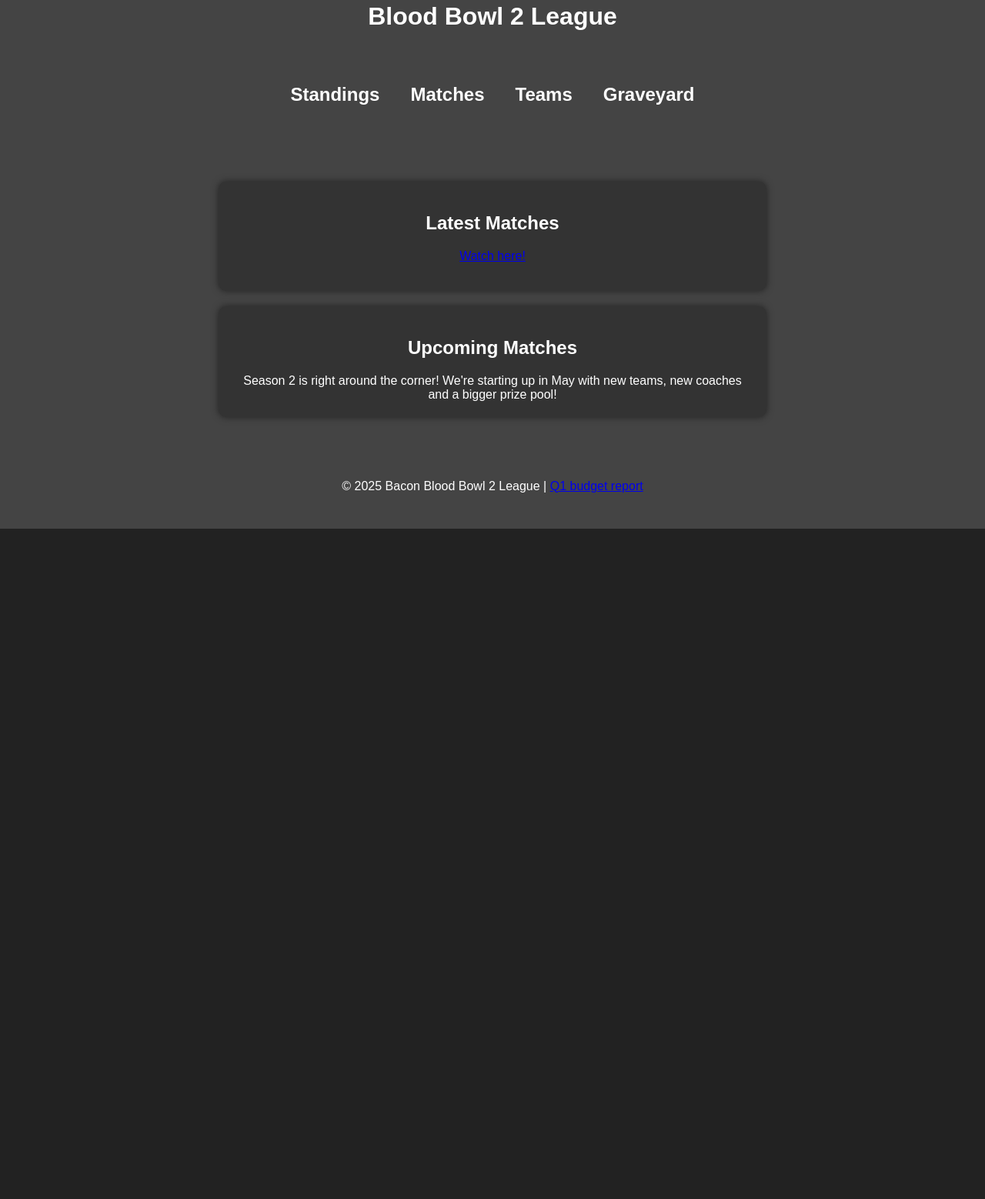
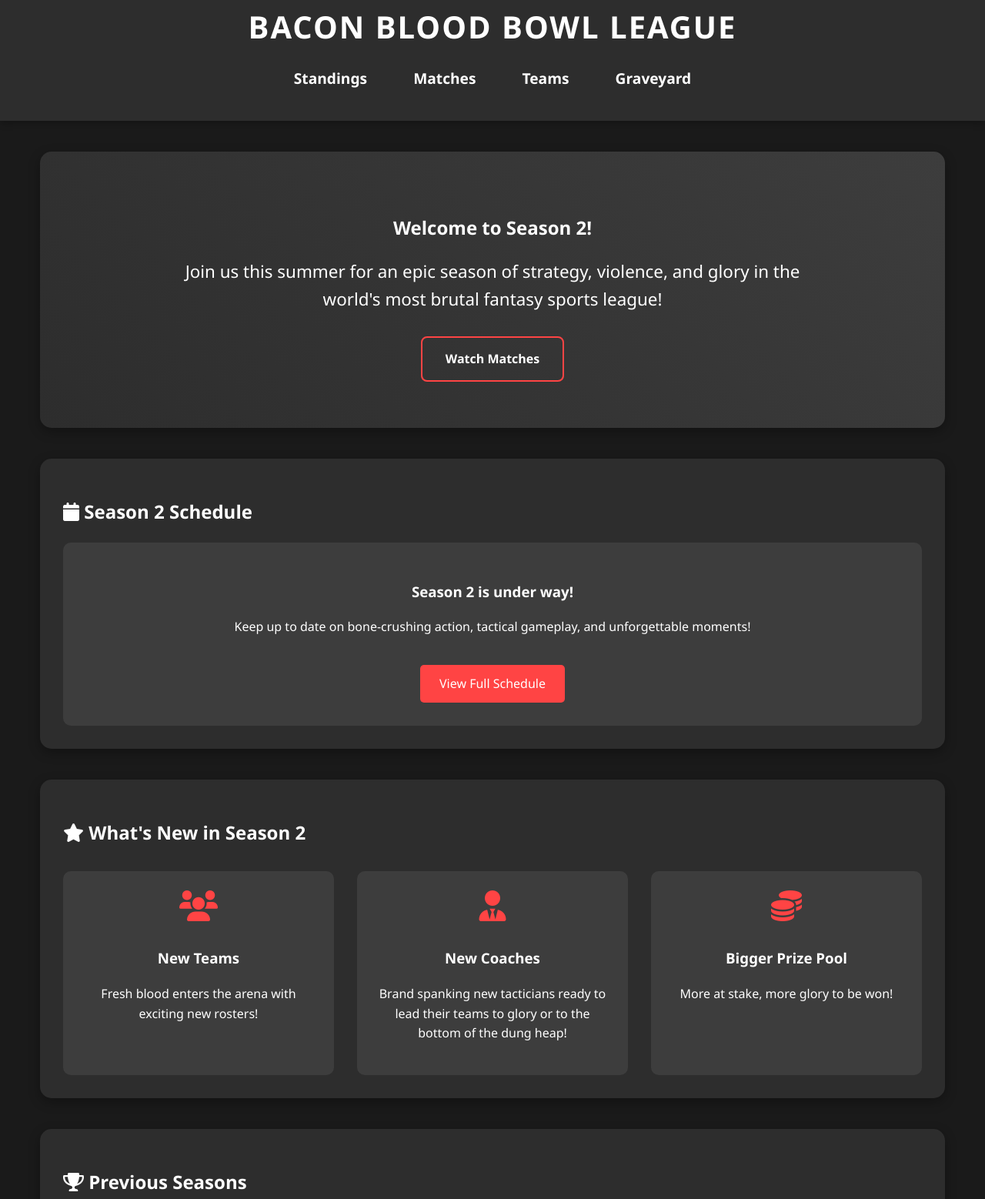
Before and after one commit to baocnnn/bacon-blood-bowl, a plain HTML site: page index.html in a window 1280 px wide. Shown: the part 17-1575 px from the top of the page at 77% size. Before the commit the page ends 800 px from the top, so only its background shows below. Drawn offline with Linux system fonts and the light colour scheme.

Commit message:
new landing page

```diff
--- a/index.html
+++ b/index.html
@@ -4,13 +4,12 @@
     <meta charset="UTF-8">
     <meta name="viewport" content="width=device-width, initial-scale=1.0">
     <title>Bacon Blood Bowl League</title>
-    <linK rel="stylesheet" href="style.css">
+    <link rel="stylesheet" href="style.css">
+    <link rel="stylesheet" href="https://cdnjs.cloudflare.com/ajax/libs/font-awesome/6.0.0/css/all.min.css">
 </head>
 <body>
     <header>
-        <h1>Blood Bowl 2 League</h1>
-        <header>
-
+        <h1>Bacon Blood Bowl League</h1>
         <nav>
             <ul>
                 <li><a href="standings.html">Standings</a></li>
@@ -22,18 +21,66 @@
     </header>
 
     <main>
-         <section id="latest-matches">
-            <h2>Latest Matches</h2>
-            <p><a href="https://www.youtube.com/watch?v=PLoePKhEHG0&list=PLYdtlrYs1oSKONWUi4ml8mxIT0eKKIh4p" target="_blank">Watch here!</a></p>
+        <section id="hero" class="hero-section">
+            <h2>Welcome to Season 2!</h2>
+            <p class="hero-text">Join us this summer for an epic season of strategy, violence, and glory in the world's most brutal fantasy sports league!</p>
+            <div class="cta-buttons">
+                <a href="https://www.youtube.com/playlist?list=PLYdtlrYs1oSIsJgybTGa_pQOROkwb0OsA" target="_blank" class="cta-button secondary">Watch Matches</a>
+            </div>
         </section>
 
         <section id="upcoming-matches">
-            <h2>Upcoming Matches</h2>
-            <div id="schedule">Season 2 is right around the corner! We're starting up in May with new teams, new coaches and a bigger prize pool!</div>
+            <h2><i class="fas fa-calendar"></i> Season 2 Schedule</h2>
+            <div id="schedule" class="schedule-container">
+                <div class="season-announcement">
+                    <h3>Season 2 is under way!</h3>
+                    <p>Keep up to date on bone-crushing action, tactical gameplay, and unforgettable moments!</p>
+                    <a href="matches.html" class="schedule-button">View Full Schedule</a>
+                </div>
+            </div>
+        </section>
+
+        <section id="league-features">
+            <h2><i class="fas fa-star"></i> What's New in Season 2</h2>
+            <div class="features-grid">
+                <div class="feature">
+                    <i class="fas fa-users"></i>
+                    <h3>New Teams</h3>
+                    <p>Fresh blood enters the arena with exciting new rosters!</p>
+                </div>
+                <div class="feature">
+                    <i class="fas fa-user-tie"></i>
+                    <h3>New Coaches</h3>
+                    <p>Brand spanking new tacticians ready to lead their teams to glory or to the bottom of the dung heap!</p>
+                </div>
+                <div class="feature">
+                    <i class="fas fa-coins"></i>
+                    <h3>Bigger Prize Pool</h3>
+                    <p>More at stake, more glory to be won!</p>
+                </div>
+            </div>
+        </section>
+
+        <section id="previous-seasons">
+            <h2><i class="fas fa-trophy"></i> Previous Seasons</h2>
+            <div class="match-grid">
+                <div class="match-card">
+                    <h3>Season 1</h3>
+                    <p>Watch our previous season highlights while Season 2 is ongoing!</p>
+                    <a href="https://www.youtube.com/watch?v=PLoePKhEHG0&list=PLYdtlrYs1oSKONWUi4ml8mxIT0eKKIh4p" target="_blank" class="watch-button">
+                        <i class="fas fa-play-circle"></i> Watch Highlights
+                    </a>
+                </div>
+            </div>
         </section>
     </main>
     <footer>
-        <p>&copy; 2025 Bacon Blood Bowl 2 League | <a href="https://youtu.be/A3cTDWc_zw4?si=ZKpr8F91getyt7dA">Q1 budget report</a> </p>
+        <div class="footer-content">
+            <div class="footer-links">
+                <a href="https://youtu.be/A3cTDWc_zw4?si=ZKpr8F91getyt7dA">Q1 Budget Report</a>
+            </div>
+            <p>&copy; 2025 Bacon Blood Bowl 2 League</p>
+        </div>
     </footer>
 
     <script src="script.js"></script>
--- a/style.css
+++ b/style.css
@@ -1,36 +1,36 @@
 body {
-    font-family: Arial, sans-serif;
+    font-family: 'Segoe UI', Arial, sans-serif;
     margin: 0;
     padding: 0;
-    background-color: #222;
+    background-color: #1a1a1a;
     color: #fff;
+    line-height: 1.6;
 }
 
 header {
-    background-color: #444;
+    background-color: #2d2d2d;
     padding: 20px;
     text-align: center;
-    display: flex;
-    flex-direction: column;
-    align-items: center;
-    justify-content: center;
-    gap: 15px;
+    box-shadow: 0 2px 10px rgba(0, 0, 0, 0.3);
 }
 
-header img {
-    height: 500px;
-    width: auto;
+.tagline {
+    font-size: 1.2em;
+    color: #ff4444;
+    margin: 10px 0;
 }
 
 h1 {
     margin: 0;
-    font-size: 2em;
+    font-size: 2.5em;
+    color: #ffffff;
+    text-transform: uppercase;
+    letter-spacing: 2px;
 }
 
 nav {
     width: 100%;
-    text-align: center;
-    margin-top: 10px;
+    margin-top: 20px;
 }
 
 nav ul {
@@ -39,7 +39,7 @@ nav ul {
     display: flex;
     justify-content: center;
     gap: 40px;
-    font-size: 1.5em;
+    font-size: 1.2em;
     font-weight: bold;
 }
 
@@ -50,49 +50,213 @@ nav ul li {
 nav ul li a {
     color: #fff;
     text-decoration: none;
-    transition: color 0.3s;
+    transition: all 0.3s ease;
+    padding: 5px 10px;
+    border-radius: 5px;
 }
 
 nav ul li a:hover {
-    color: #f00;
+    color: #ff4444;
+    background-color: rgba(255, 255, 255, 0.1);
 }
 
 main {
-    padding: 20px;
+    padding: 40px 20px;
+}
+
+section {
+    margin: 40px auto;
+    padding: 30px;
+    background-color: #2d2d2d;
+    border-radius: 15px;
+    width: 90%;
+    max-width: 1200px;
+    box-shadow: 0 5px 15px rgba(0, 0, 0, 0.3);
+}
+
+.hero-section {
+    text-align: center;
+    padding: 60px 30px;
+    background: linear-gradient(45deg, #2d2d2d, #3d3d3d);
+    margin-top: 0;
+}
+
+.hero-text {
+    font-size: 1.4em;
+    margin: 20px auto;
+    max-width: 800px;
+}
+
+.cta-buttons {
+    display: flex;
+    gap: 20px;
+    justify-content: center;
+    margin-top: 30px;
+}
+
+.cta-button {
+    display: inline-block;
+    padding: 15px 30px;
+    border-radius: 8px;
+    text-decoration: none;
+    font-weight: bold;
+    transition: all 0.3s ease;
+}
+
+.cta-button.primary {
+    background-color: #ff4444;
+    color: white;
+}
+
+.cta-button.secondary {
+    background-color: transparent;
+    color: white;
+    border: 2px solid #ff4444;
+}
+
+.cta-button:hover {
+    transform: translateY(-2px);
+    box-shadow: 0 5px 15px rgba(255, 68, 68, 0.3);
+}
+
+.match-grid, .features-grid {
+    display: grid;
+    grid-template-columns: repeat(auto-fit, minmax(300px, 1fr));
+    gap: 30px;
+    margin-top: 30px;
+}
+
+.match-card, .feature {
+    background-color: #3d3d3d;
+    padding: 25px;
+    border-radius: 10px;
+    text-align: center;
+    transition: transform 0.3s ease;
+}
+
+.match-card:hover, .feature:hover {
+    transform: translateY(-5px);
+}
+
+.watch-button {
+    display: inline-flex;
+    align-items: center;
+    gap: 10px;
+    padding: 10px 20px;
+    background-color: #ff4444;
+    color: white;
+    text-decoration: none;
+    border-radius: 5px;
+    margin-top: 15px;
+    transition: all 0.3s ease;
+}
+
+.watch-button:hover {
+    background-color: #ff6666;
+}
+
+.feature i {
+    font-size: 2.5em;
+    color: #ff4444;
+    margin-bottom: 15px;
+}
+
+.schedule-container {
     text-align: center;
 }
 
-section {
-    margin: 20px auto;
-    padding: 20px;
-    background-color: #333;
+.season-announcement {
+    background-color: #3d3d3d;
+    padding: 30px;
     border-radius: 10px;
-    width: 80%;
-    max-width: 800px;
-    box-shadow: 0px 0px 10px rgba(0, 0, 0, 0.5);
+    margin-top: 20px;
+}
+
+.schedule-button {
+    display: inline-block;
+    padding: 12px 25px;
+    background-color: #ff4444;
+    color: white;
+    text-decoration: none;
+    border-radius: 5px;
+    margin-top: 20px;
+    transition: all 0.3s ease;
+}
+
+.schedule-button:hover {
+    background-color: #ff6666;
 }
 
 footer {
     text-align: center;
-    padding: 10px;
-    background-color: #444;
-    position: relative;
-    width: 100%;
-    bottom: 0;
+    padding: 30px;
+    background-color: #2d2d2d;
+    margin-top: 60px;
 }
+
+.footer-content {
+    max-width: 1200px;
+    margin: 0 auto;
+}
+
+.footer-links {
+    margin-bottom: 15px;
+}
+
+.footer-links a {
+    color: #fff;
+    text-decoration: none;
+    margin: 0 10px;
+    transition: color 0.3s ease;
+}
+
+.footer-links a:hover {
+    color: #ff4444;
+}
+
+/* Responsive Design */
+@media (max-width: 768px) {
+    nav ul {
+        flex-direction: column;
+        gap: 15px;
+    }
+
+    .cta-buttons {
+        flex-direction: column;
+        align-items: center;
+    }
+
+    section {
+        padding: 20px;
+        width: 95%;
+    }
+
+    .hero-text {
+        font-size: 1.2em;
+    }
+}
+
+/* Table Styles (preserved from original) */
 table, th, td {
-    border: 1px solid;
+    border: 1px solid #444;
     text-align: center;
+}
 
-}
 table {
     border-collapse: collapse;
     width: 100%;
+    background-color: #2d2d2d;
+}
 
-}
 th {
     height: 50px;
+    background-color: #3d3d3d;
+}
 
+tr:hover {
+    background-color: rgba(255, 255, 255, 0.1);
 }
-tr:hover {background-color: rgba(255, 255, 255, 0.4); }
-tr:nth-child(even) {background-color: rgba(255, 255, 255, 0.1);}
+
+tr:nth-child(even) {
+    background-color: rgba(255, 255, 255, 0.05);
+}
```
Lines whose indentation alone changed are shown as unchanged.
